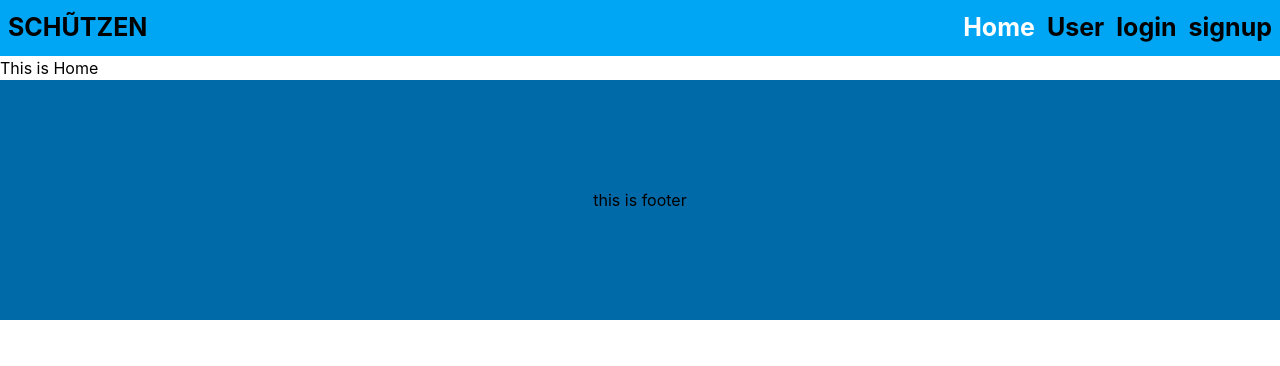
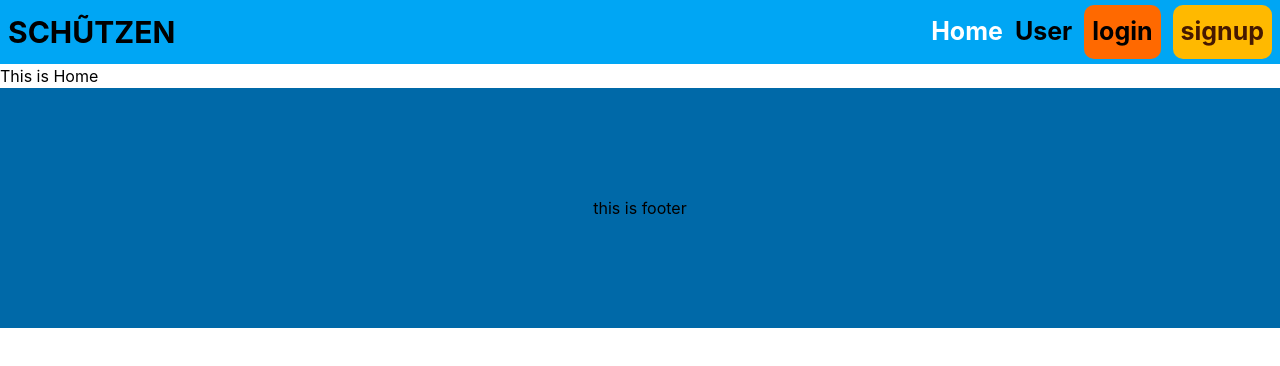
Before and after one commit to lucky-KRMU/projexa-project-SLASH, a React (Vite) app in the folder FrontEnd/Schutzen/: page / in a window 1280 px wide. Shown: the top 366 px of the page. Built offline with nearby package versions, Linux system fonts and the light colour scheme.

Commit message:
FE - update login button

```diff
--- a/FrontEnd/Schutzen/src/Components/Header/Header.jsx
+++ b/FrontEnd/Schutzen/src/Components/Header/Header.jsx
@@ -4,9 +4,12 @@ import { Link, NavLink } from 'react-router'
 function Header() {
   return (
     <>
-    <header className='h-[7vh] w-full bg-sky-500 stiky top-0'>
+    <header className='h-[8vh] w-full bg-sky-500 stiky top-0'>
     <nav className='h-full w-full flex'>
-      <h1 className='h-10em w-full font-bold text-[25px] flex flex-row gap-3 items-center justify-start p-2 uppercase '>Schũtzen</h1>
+      <h1 className='h-10em w-full font-bold text-[30px] flex flex-row gap-3 items-center justify-start p-2 uppercase'>
+        <div className=' hover:text-blue-100 pointer-none: cursor-pointer '>
+          <NavLink to="/" >Schũtzen</NavLink></div>
+      </h1>
       <ul className='h-10em w-full font-bold text-[25px] flex flex-row gap-3 items-center justify-end p-2 '>
         <li className='hover:text-blue-100'>
           <NavLink to="/" className={({isActive})=>`${isActive ? "text-white" : ""}`}>Home</NavLink>
@@ -14,10 +17,10 @@ function Header() {
         <li className='hover:text-blue-100'>
           <NavLink to="/user" className={({isActive})=>`${isActive ? "text-white" : ""}`}>User</NavLink>
         </li>
-        <li className='hover:text-blue-100'>
+        <li className='bg-orange-500 hover:bg-orange-600 text-black margin-[10px] p-2 rounded-[10px] transition-all'>
           <NavLink to="/login" className={({isActive})=>`${isActive ? "text-white" : ""}`}>login</NavLink>
         </li>
-        <li className='hover:text-blue-100'>
+        <li className='bg-amber-400 hover:bg-amber-500 text-amber-950 margin-[10px]  p-2 rounded-[10px]'>
           <NavLink to="/signup" className={({isActive})=>`${isActive ? "text-white" : ""}`}>signup</NavLink>
         </li>
       </ul>
```
